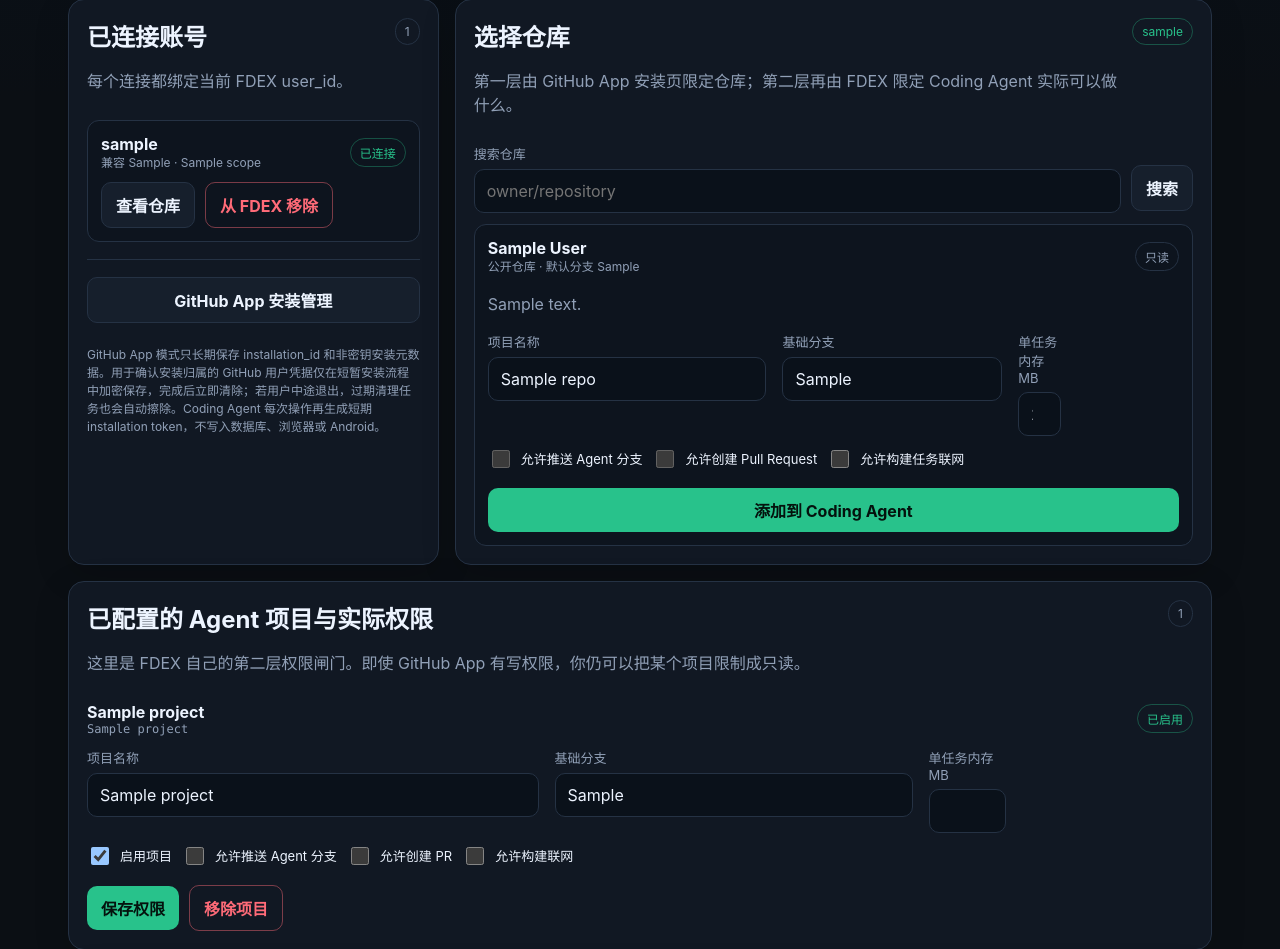
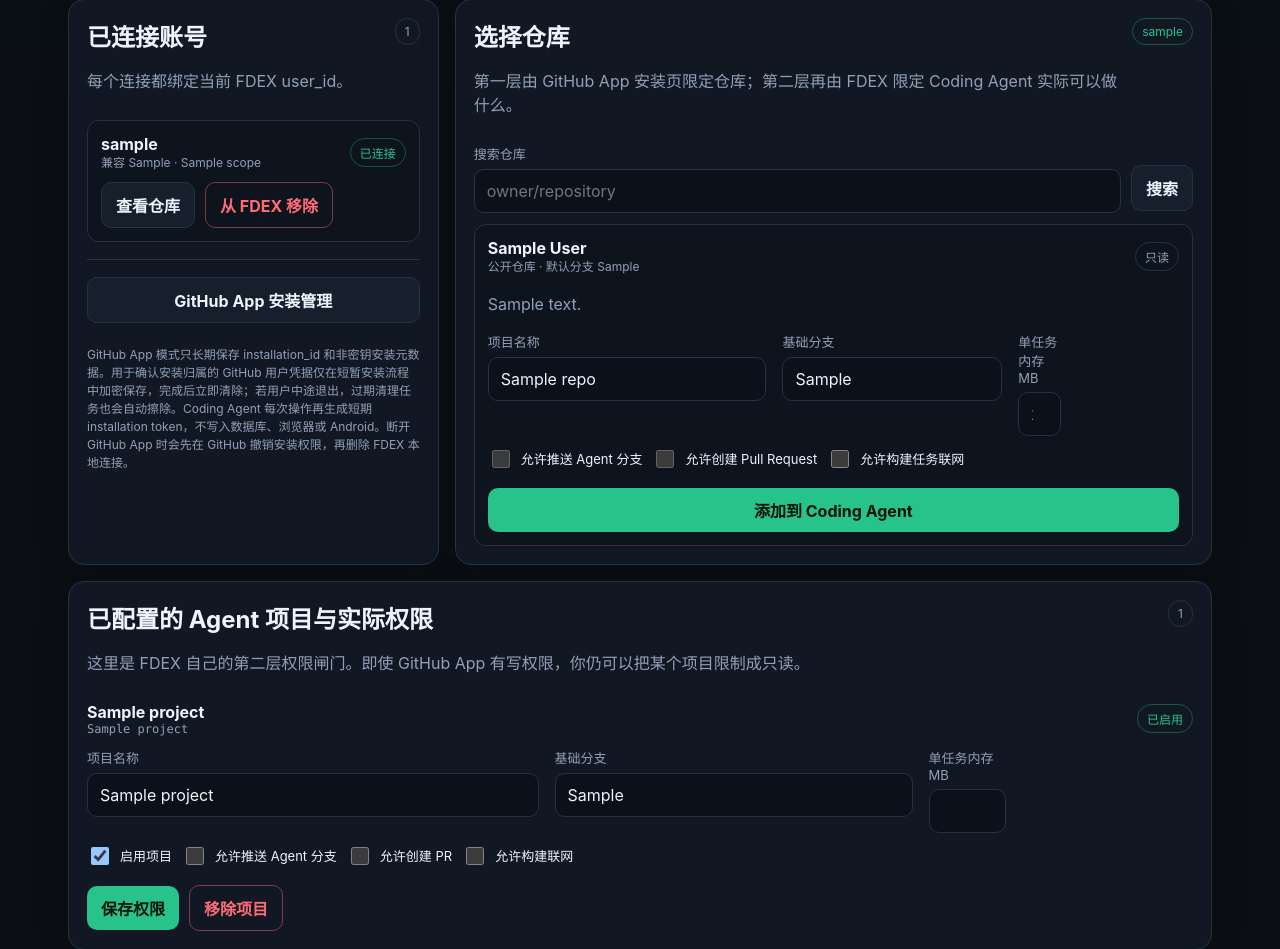
Before and after one commit to b8vipvip/fdex, a FastAPI app: template server/app/templates/user_github.html in a window 1280 px wide. Shown: the part 224-1173 px from the top of the page. Run offline with FastAPI, Linux system fonts and the light colour scheme; the template is opened without the code that fills it: most values are stand-ins (such as "Sample title", 1, 10 or a date in 2020); parts of the project's set-up code (start-up, migrations or seed data) failed here and were passed over.

Commit message:
Phase 7.7: make disconnect visibly revoke GitHub App access

```diff
--- a/server/app/templates/user_github.html
+++ b/server/app/templates/user_github.html
@@ -55,9 +55,9 @@
                     <button class="secondary" type="submit">刷新权限</button>
                 </form>
                 {% endif %}
-                <form action="/account/github/connections/{{ connection.id }}/disconnect" method="post" onsubmit="return confirm('确认从 FDEX 移除此 GitHub 连接？仍被 Agent 项目使用时不会删除。GitHub App 本身需要在 GitHub 设置中卸载。')">
+                <form action="/account/github/connections/{{ connection.id }}/disconnect" method="post" onsubmit="return confirm('{% if connection.auth_type == 'github_app' %}确认卸载 FDEX GitHub App 并撤销该安装的仓库访问？请先移除使用此连接的 Agent 项目。{% else %}确认从 FDEX 移除此 GitHub 连接？仍被 Agent 项目使用时不会删除。{% endif %}')">
                     <input type="hidden" name="csrf_token" value="{{ csrf_token }}">
-                    <button class="danger-button" type="submit">从 FDEX 移除</button>
+                    <button class="danger-button" type="submit">{% if connection.auth_type == 'github_app' %}卸载并断开{% else %}从 FDEX 移除{% endif %}</button>
                 </form>
             </div>
         </div>
@@ -70,7 +70,7 @@
             <button class="secondary" type="submit">兼容旧版 OAuth 连接</button>
         </form>
         {% endif %}
-        <p class="fine">GitHub App 模式只长期保存 installation_id 和非密钥安装元数据。用于确认安装归属的 GitHub 用户凭据仅在短暂安装流程中加密保存，完成后立即清除；若用户中途退出，过期清理任务也会自动擦除。Coding Agent 每次操作再生成短期 installation token，不写入数据库、浏览器或 Android。</p>
+        <p class="fine">GitHub App 模式只长期保存 installation_id 和非密钥安装元数据。用于确认安装归属的 GitHub 用户凭据仅在短暂安装流程中加密保存，完成后立即清除；若用户中途退出，过期清理任务也会自动擦除。Coding Agent 每次操作再生成短期 installation token，不写入数据库、浏览器或 Android。断开 GitHub App 时会先在 GitHub 撤销安装权限，再删除 FDEX 本地连接。</p>
     </section>
 
     <section class="card span-8 stack">
```
